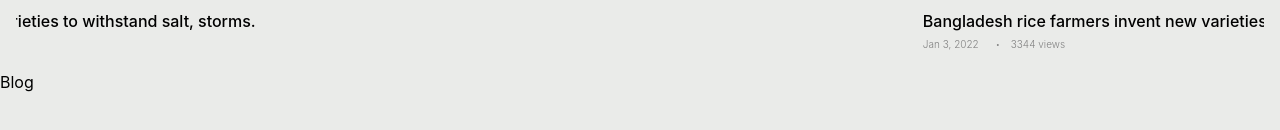
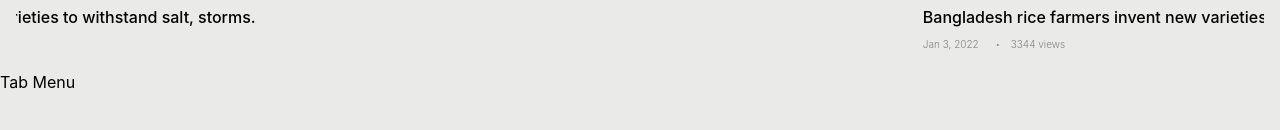
Before and after one commit to masudrana2779/agro-pwa, a Next.js app: page /blog in a window 1280 px wide. Shown: the part 322-452 px from the top of the page. Built offline with nearby package versions, Linux system fonts and the light colour scheme.

Commit message:
inner slider try to done

```diff
--- a/components/common/InnerSlider/index.tsx
+++ b/components/common/InnerSlider/index.tsx
@@ -24,7 +24,7 @@ const InnerSliderComponent = () => {
           <Slider {...settings}>
             {[1, 1, 1, 1].map((item, i: number) => (
               <div className="px-2" key={i}>
-                <div className="flex mb-3">
+                <div className="flex mb-2">
                   <Image
                     src={"/assets/images/innerSlider-1.png"}
                     width={343}
@@ -36,7 +36,7 @@ const InnerSliderComponent = () => {
                   />
                 </div>
                 <div className="">
-                  <div className="text-base font-medium text-black mb-1">
+                  <div className="text-base font-medium text-black mb-2">
                     Bangladesh rice farmers invent new varieties to withstand
                     salt, storms.
                   </div>
--- /dev/null
+++ b/components/common/TabMenu/index.tsx
@@ -0,0 +1,5 @@
+const TabMenuComponent = () => {
+  return <p>Tab Menu</p>;
+};
+
+export default TabMenuComponent;
--- a/pages/blog.tsx
+++ b/pages/blog.tsx
@@ -1,5 +1,6 @@
 import InnerHeaderComponent from "../components/common/InnerHeader";
 import InnerSliderComponent from "../components/common/InnerSlider";
+import TabMenuComponent from "../components/common/TabMenu";
 import Layout from "../components/Layouts";
 
 const BlogPage = () => {
@@ -9,7 +10,7 @@ const BlogPage = () => {
         <>
           <InnerHeaderComponent />
           <InnerSliderComponent />
-          <p>Blog</p>
+          <TabMenuComponent />
         </>
       </Layout>
     </>
```
